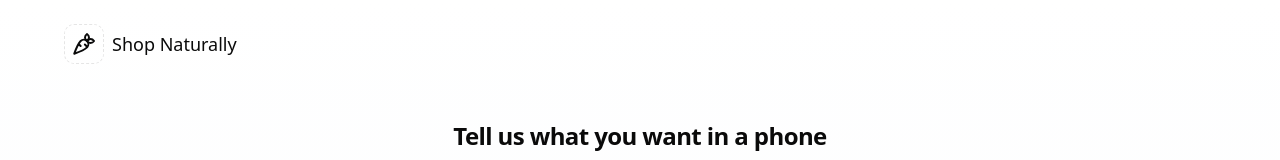
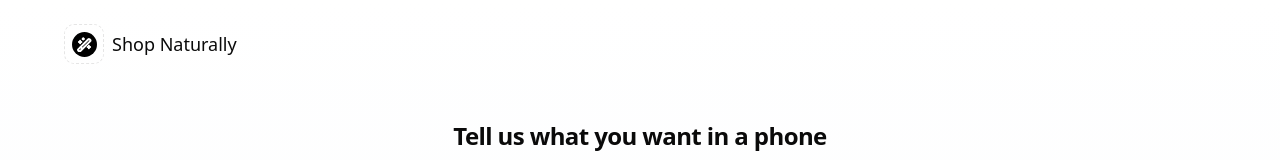
Before and after one commit to Logan1x/shop-naturally, a Next.js app: page / in a window 1280 px wide. Shown: the top 160 px of the page. Built offline with nearby package versions, Linux system fonts and the light colour scheme.

Commit message:
changed website logo

```diff
--- a/app/page.tsx
+++ b/app/page.tsx
@@ -1,7 +1,7 @@
 "use client";
 import React from "react";
 import ChatInput from "@/components/chatBox";
-import { Carrot } from "lucide-react";
+import LogoIcon from "@/components/LogoIcon";
 import { motion } from "framer-motion";
 
 const Index = () => {
@@ -15,8 +15,8 @@ const Index = () => {
       <header className="flex-none py-6 px-6">
         <div className="max-w-6xl mx-auto flex items-center justify-between">
           <div className="flex items-center space-x-2">
-            <span className=" rounded-lg w-10 h-10 border border-dashed flex items-center justify-center text-lg font-bold">
-              <Carrot />
+            <span className="rounded-lg w-10 h-10 border border-dashed flex items-center justify-center text-lg font-bold overflow-hidden">
+              <LogoIcon />
             </span>
             <span className="font-medium text-lg">Shop Naturally</span>
           </div>
--- /dev/null
+++ b/components/LogoIcon.tsx
@@ -0,0 +1,80 @@
+"use client";
+import React from "react";
+
+const LogoIcon: React.FC<React.SVGProps<SVGSVGElement>> = (props) => (
+  <svg
+    width="25"
+    height="25"
+    viewBox="0 0 25 25"
+    fill="none"
+    xmlns="http://www.w3.org/2000/svg"
+    {...props}
+  >
+    <rect width="25" height="25" rx="12.5" fill="black" />
+    <g clipPath="url(#clip0_28_16)">
+      <path
+        d="M18.2743 8.02427L17.4743 7.22427C17.4039 7.15321 17.3202 7.09681 17.228 7.05831C17.1357 7.01982 17.0367 7 16.9368 7C16.8368 7 16.7378 7.01982 16.6456 7.05831C16.5533 7.09681 16.4696 7.15321 16.3993 7.22427L6.22427 17.3993C6.15321 17.4696 6.09681 17.5533 6.05831 17.6456C6.01982 17.7378 6 17.8368 6 17.9368C6 18.0367 6.01982 18.1357 6.05831 18.228C6.09681 18.3202 6.15321 18.4039 6.22427 18.4743L7.02427 19.2743C7.09415 19.3461 7.17772 19.4032 7.27004 19.4421C7.36236 19.4811 7.46156 19.5012 7.56177 19.5012C7.66197 19.5012 7.76117 19.4811 7.85349 19.4421C7.94581 19.4032 8.02938 19.3461 8.09927 19.2743L18.2743 9.09927C18.3461 9.02938 18.4032 8.94581 18.4421 8.85349C18.4811 8.76117 18.5012 8.66197 18.5012 8.56177C18.5012 8.46156 18.4811 8.36236 18.4421 8.27004C18.4032 8.17772 18.3461 8.09415 18.2743 8.02427Z"
+        stroke="white"
+        strokeWidth="2"
+        strokeLinecap="round"
+        strokeLinejoin="round"
+      />
+      <path
+        d="M8.625 15.125L10 16.5"
+        stroke="white"
+        strokeWidth="2"
+        strokeLinecap="round"
+        strokeLinejoin="round"
+      />
+      <path
+        d="M8.125 8.75V11.25"
+        stroke="white"
+        strokeWidth="2"
+        strokeLinecap="round"
+        strokeLinejoin="round"
+      />
+      <path
+        d="M16.875 13.75V16.25"
+        stroke="white"
+        strokeWidth="2"
+        strokeLinecap="round"
+        strokeLinejoin="round"
+      />
+      <path
+        d="M11.25 6.25V7.5"
+        stroke="white"
+        strokeWidth="2"
+        strokeLinecap="round"
+        strokeLinejoin="round"
+      />
+      <path
+        d="M9.375 10H6.875"
+        stroke="white"
+        strokeWidth="2"
+        strokeLinecap="round"
+        strokeLinejoin="round"
+      />
+      <path
+        d="M18.125 15H15.625"
+        stroke="white"
+        strokeWidth="2"
+        strokeLinecap="round"
+        strokeLinejoin="round"
+      />
+      <path
+        d="M11.875 6.875H10.625"
+        stroke="white"
+        strokeWidth="2"
+        strokeLinecap="round"
+        strokeLinejoin="round"
+      />
+    </g>
+    <defs>
+      <clipPath id="clip0_28_16">
+        <rect width="15" height="15" fill="white" transform="translate(5 5)" />
+      </clipPath>
+    </defs>
+  </svg>
+);
+
+export default LogoIcon;
```
Also changed, not shown: 1 other file (tests, documents, lock files or other folders).
